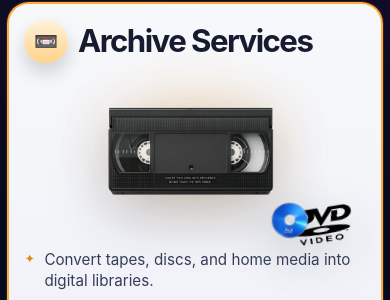
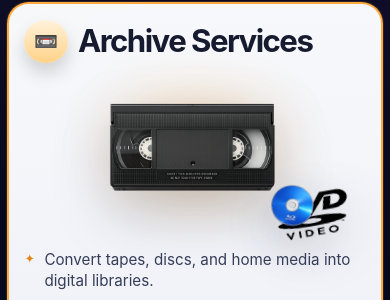
Before and after one commit to Nazerath-Floaters/legacy-library-labs, a React (Vite) app: page / in a window 390 px wide. Shown: the part 956-1256 px from the top of the page. Built offline with nearby package versions, Linux system fonts and the light colour scheme.

Commit message:
Fix service card spacing and archive media stacking

```diff
--- a/src/App.css
+++ b/src/App.css
@@ -167,13 +167,15 @@ img {
   position: relative;
   display: grid;
   grid-template-rows: auto auto 1fr auto;
-  min-height: 29rem;
+  min-height: 31rem;
+  height: 100%;
   padding: 1.1rem 1.1rem 1rem;
   border-radius: 1.6rem;
   background: linear-gradient(180deg, rgba(252, 253, 255, 0.98), rgba(239, 242, 252, 0.98));
   color: #161b2f;
   box-shadow: 0 20px 40px rgba(2, 5, 20, 0.35);
   border: 2px solid rgba(109, 142, 255, 0.32);
+  overflow: hidden;
 }
 
 .accent-blue {
@@ -228,11 +230,12 @@ img {
 
 .service-image-wrap {
   position: relative;
-  min-height: 12.6rem;
-  margin: 0.55rem 0 0.45rem;
+  min-height: 12.9rem;
+  margin: 0.55rem 0 0.65rem;
   display: grid;
   place-items: center;
   isolation: isolate;
+  overflow: visible;
 }
 
 .service-image-wrap::before {
@@ -308,23 +311,23 @@ img {
 
 .service-card:nth-child(2) .service-main-image {
   max-height: 10.5rem;
-  transform: translate(-0.35rem, -0.15rem);
+  transform: translate(-0.15rem, -0.45rem);
 }
 
 .service-card:nth-child(2) .service-secondary-image {
-  right: 1.15rem;
-  bottom: 0.1rem;
-  width: 18%;
-  max-height: 3.3rem;
-  transform: rotate(-9deg);
+  right: 1.6rem;
+  bottom: 0.55rem;
+  width: 22%;
+  max-height: 4rem;
+  transform: rotate(-10deg);
 }
 
 .service-card:nth-child(2) .service-tertiary-image {
-  right: 3.8rem;
-  bottom: 0.2rem;
-  width: 18%;
-  max-height: 3.3rem;
-  transform: rotate(7deg);
+  right: 3rem;
+  bottom: 1rem;
+  width: 22%;
+  max-height: 4rem;
+  transform: rotate(8deg);
 }
 
 .service-card:nth-child(3) .service-main-image {
@@ -338,8 +341,10 @@ img {
 .service-copy {
   display: grid;
   gap: 0.5rem;
+  align-content: start;
+  min-height: 0;
   font-size: 0.98rem;
-  line-height: 1.42;
+  line-height: 1.5;
   color: #353d58;
 }
 
@@ -377,7 +382,7 @@ img {
   align-items: flex-end;
   justify-content: space-between;
   gap: 0.8rem;
-  margin-top: 0.9rem;
+  margin-top: 1rem;
   padding-top: 0.9rem;
   border-top: 1px solid rgba(33, 42, 75, 0.12);
 }
@@ -421,7 +426,7 @@ img {
   justify-content: center;
   gap: 0.5rem;
   flex: 0 0 auto;
-  min-width: 8.5rem;
+  min-width: 8.9rem;
   max-width: 100%;
   padding: 0.92rem 1.05rem;
   border-radius: 0.95rem;
@@ -848,21 +853,21 @@ img {
 
   .service-card:nth-child(2) .service-main-image {
     max-height: 9.2rem;
-    transform: translate(-0.2rem, -0.1rem);
+    transform: translate(-0.1rem, -0.35rem);
   }
 
   .service-card:nth-child(2) .service-secondary-image {
-    right: 0.65rem;
-    bottom: -0.05rem;
-    width: 19%;
-    max-height: 2.85rem;
+    right: 0.85rem;
+    bottom: 0.35rem;
+    width: 23%;
+    max-height: 3.15rem;
   }
 
   .service-card:nth-child(2) .service-tertiary-image {
-    right: 2.75rem;
-    bottom: 0.05rem;
-    width: 19%;
-    max-height: 2.85rem;
+    right: 2.15rem;
+    bottom: 0.75rem;
+    width: 23%;
+    max-height: 3.15rem;
   }
 
   .service-card:nth-child(3) .service-main-image {
```
